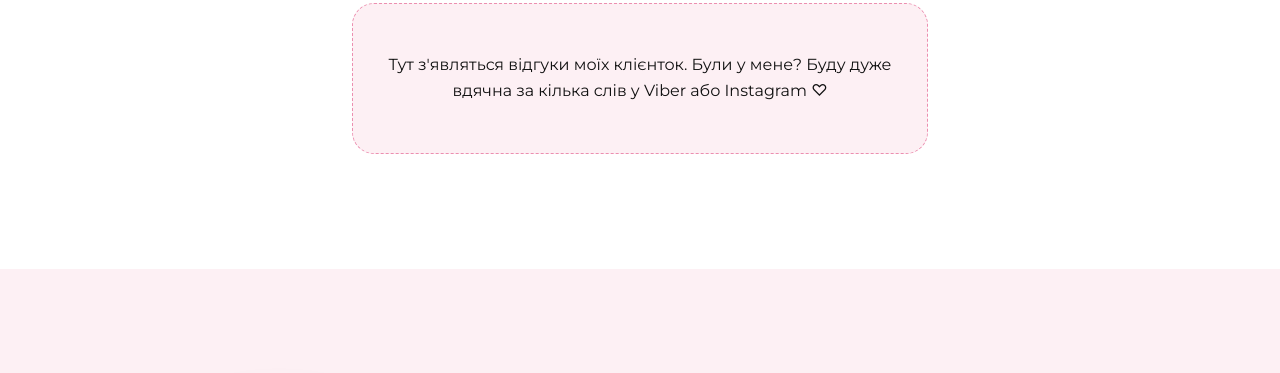
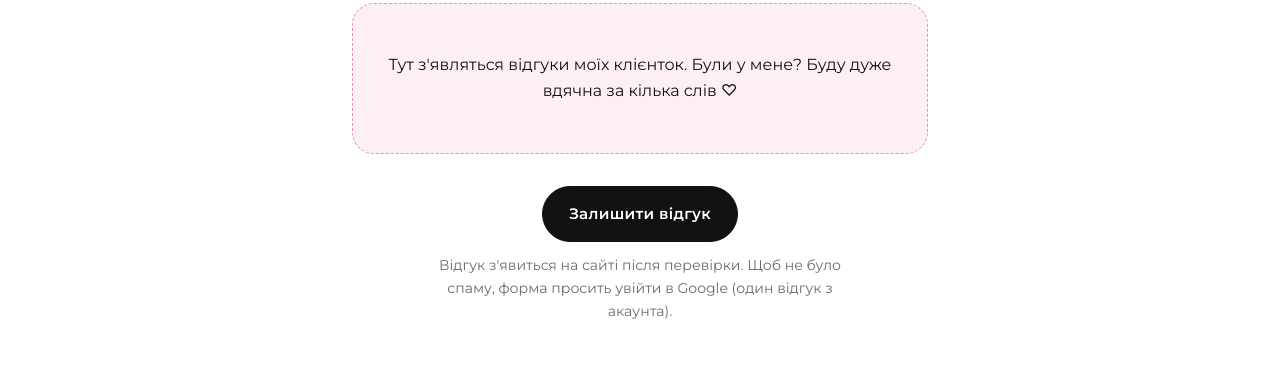
Before and after one commit to nails-boom/nails-boom.github.io, a plain HTML site: page index.html in a window 1280 px wide. Shown: the part 5979-6352 px from the top of the page. Drawn offline with Linux system fonts and the light colour scheme.

Commit message:
Фото майстра з обличчям, форма відгуків, виправлено музичний плеєр

```diff
--- a/app.js
+++ b/app.js
@@ -117,7 +117,6 @@
       f.title = "Музика";
       f.allow = "autoplay; encrypted-media; picture-in-picture";
       f.referrerPolicy = "strict-origin-when-cross-origin";
-      f.setAttribute("sandbox", "allow-scripts allow-same-origin allow-presentation allow-popups");
       f.loading = "eager";
       pFrame.appendChild(f);
       player.classList.add("playing");
--- a/index.html
+++ b/index.html
@@ -195,13 +195,17 @@
     </div>
     <div class="reviews" id="reviews-list"></div>
     <div class="reviews-empty reveal" id="reviews-empty" hidden>
-      <p>Тут з'являться відгуки моїх клієнток. Були у мене? Буду дуже вдячна за кілька слів у Viber або Instagram ♡</p>
+      <p>Тут з'являться відгуки моїх клієнток. Були у мене? Буду дуже вдячна за кілька слів ♡</p>
+    </div>
+    <div class="review-cta reveal">
+      <a class="btn" href="https://docs.google.com/forms/d/e/1FAIpQLSfCxnFWMc1Vt8N6U9603MUczpJbSyiPWRXA5IgWX3nveB-kJA/viewform" target="_blank" rel="noopener noreferrer">Залишити відгук</a>
+      <p class="small muted">Відгук з'явиться на сайті після перевірки. Щоб не було спаму, форма просить увійти в Google (один відгук з акаунта).</p>
     </div>
   </section>
 
   <section class="section section-tint about" id="about">
     <div class="about-art reveal">
-      <div class="arch"><img src="master-01.webp" alt="Майстер Катерина в салоні" width="577" height="1280" loading="lazy"></div>
+      <div class="arch"><img src="master-01.webp" alt="Майстер Катерина в салоні" width="427" height="628" loading="lazy"></div>
     </div>
     <div class="about-text reveal">
       <p class="eyebrow">Про майстра</p>
--- a/style.css
+++ b/style.css
@@ -242,3 +242,6 @@ h3{font-size:1.5rem}
   *,*::before,*::after{animation:none!important;transition:none!important;scroll-behavior:auto!important}
   .js .reveal{opacity:1;transform:none}
 }
+.review-cta{text-align:center;margin-top:32px}
+.review-cta .small{max-width:32em;margin:12px auto 0}
+.about-art .arch img{object-position:50% 20%}
```
Also changed, not shown: master-01.webp.
